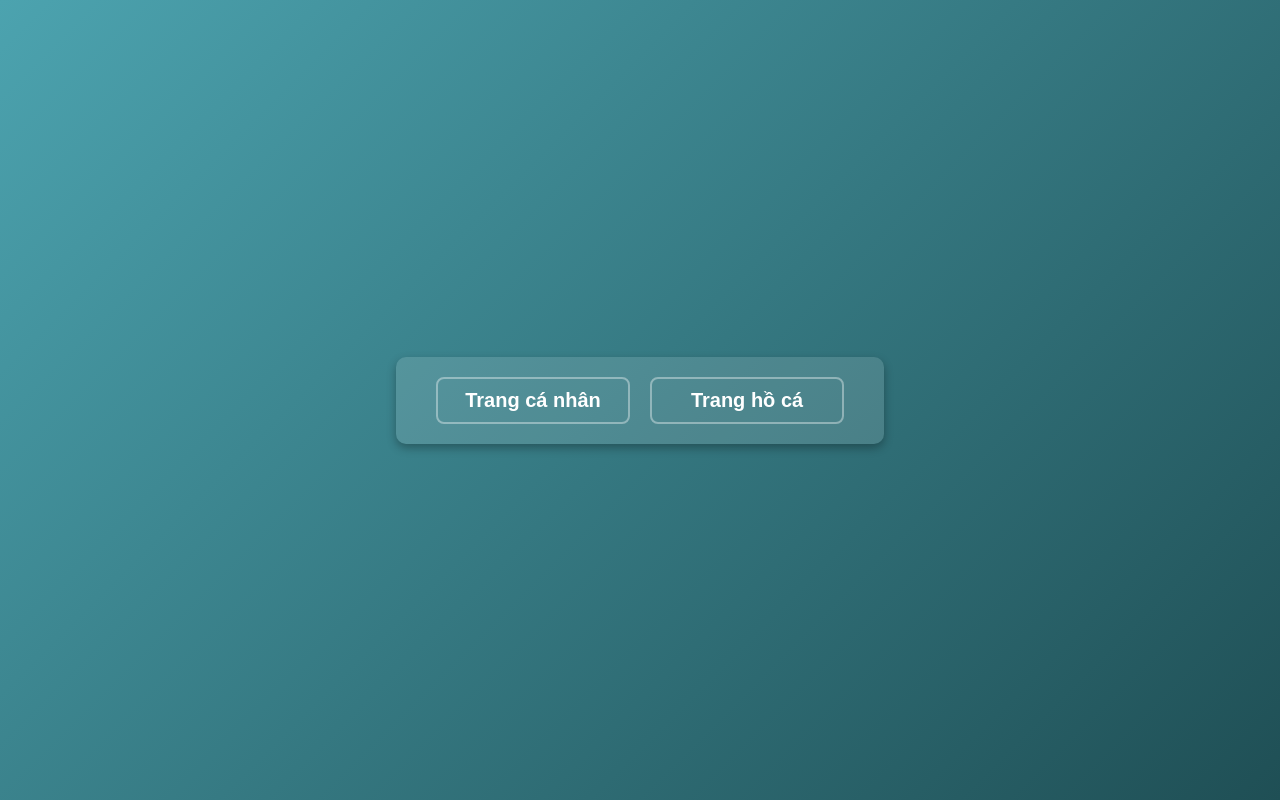
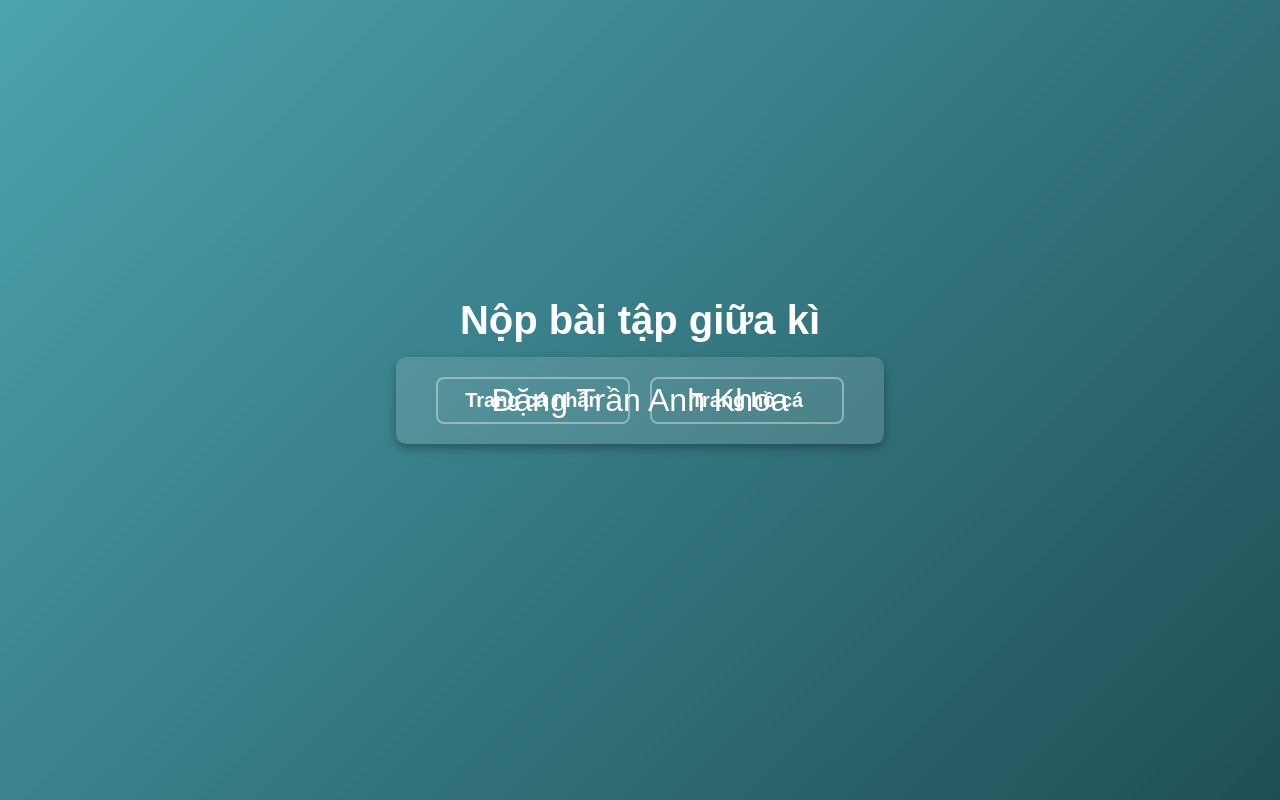
Before and after one commit to KhoaDangg/TKW, a plain HTML site: page ho_ca_vui_nhon/index.html in a window 1280 px wide. Drawn offline with Linux system fonts and the light colour scheme.

Commit message:
Update index.html

```diff
--- a/ho_ca_vui_nhon/index.html
+++ b/ho_ca_vui_nhon/index.html
@@ -15,6 +15,7 @@
       font-family: Arial, sans-serif;
       background: linear-gradient(135deg, #4ca3af, #1f4f55);
       color: #fff;
+      position: relative; /* Cần thiết cho các phần tử tuyệt đối */
     }
 
     /* Định dạng cho điều hướng */
@@ -61,6 +62,26 @@
     nav ul li a:active {
       transform: scale(0.98);
     }
+
+    /* Định dạng cho dòng chữ "Nộp bài" */
+    .submit-text {
+      position: absolute;
+      top: 40%; /* Vị trí từ trên xuống */
+      left: 50%;
+      transform: translate(-50%, -50%); /* Căn giữa */
+      font-size: 2.5em;
+      font-weight: bold;
+    }
+
+    /* Định dạng cho dòng chữ "Đặng Trần Anh Khoa" */
+    .author-name {
+      position: absolute;
+      top: 50%; /* Vị trí từ trên xuống */
+      left: 50%;
+      transform: translate(-50%, -50%); /* Căn giữa */
+      font-size: 2em;
+      font-weight: normal;
+    }
   </style>
 </head>
 <body>
@@ -70,5 +91,7 @@
       <li><a target="_blank" href="ho_ca.html">Trang hồ cá</a></li>
     </ul>
   </nav>
+  <div class="submit-text">Nộp bài tập giữa kì</div>
+  <div class="author-name">Đặng Trần Anh Khoa</div>
 </body>
 </html>
```
